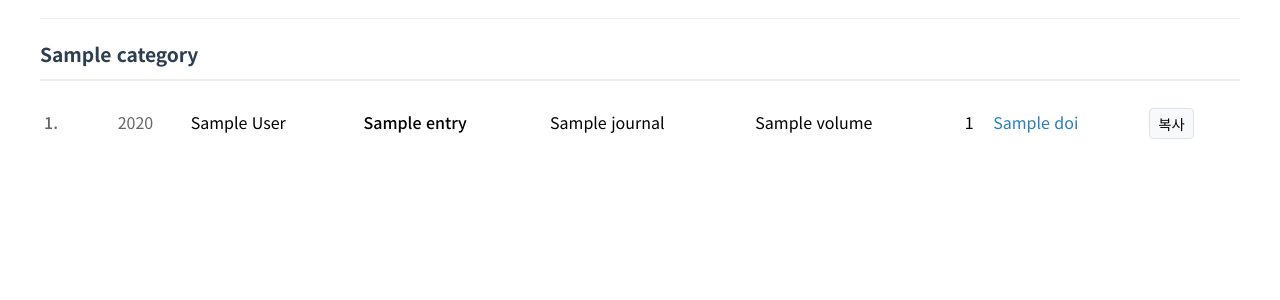
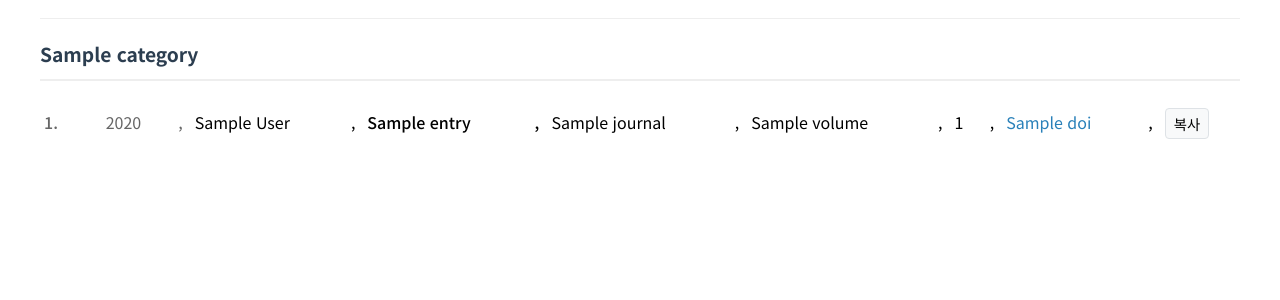
Before and after one commit to TS-0228/designITLab_papers, a Flask app: template templates/index.html in a window 1280 px wide. Shown: the part 188-488 px from the top of the page. Run offline with Flask 3, Linux system fonts and the light colour scheme; the template is opened without the code that fills it: most values are stand-ins (such as "Sample title", 1, 10 or a date in 2020).

Commit message:
index.html
ChatGPT o1

```diff
--- a/templates/index.html
+++ b/templates/index.html
@@ -127,7 +127,7 @@
             line-height: 1.8;
         }
 
-        /* 번호 뒤에는 마침표만 찍도록 설정 */
+        /* 번호만 마침표 처리 */
         td.number {
             position: relative;
             min-width: 2em;
@@ -142,11 +142,25 @@
             margin-left: 0;
         }
 
-        /* 각 셀에 자동으로 쉼표를 붙이는 부분 제거 */
+        .data-row td:not(.number):not(:last-child) {
+            position: relative;
+            padding-right: 1.5em;
+        }
+        .data-row td:not(.number):not(:last-child)::after {
+            content: ",";
+            position: absolute;
+            right: 0.5em;
+        }
+        .data-row td:has(button)::after,
+        .data-row td:last-child::after {
+            content: none;
+        }
+
         .data-row td {
             padding: 8px 4px;
             vertical-align: top;
         }
+
         .data-row td:last-child {
             padding-right: 0.5em;
         }
```
